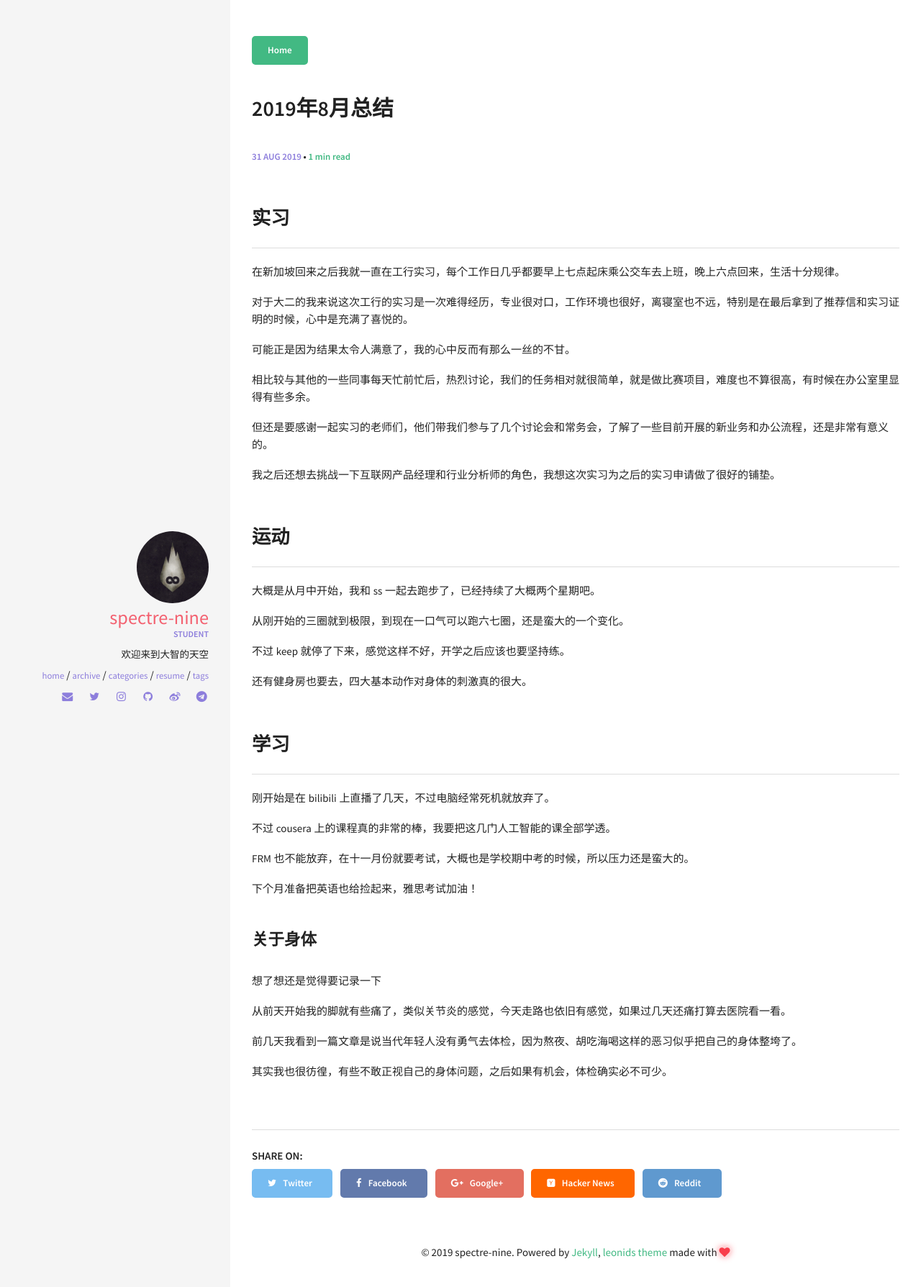
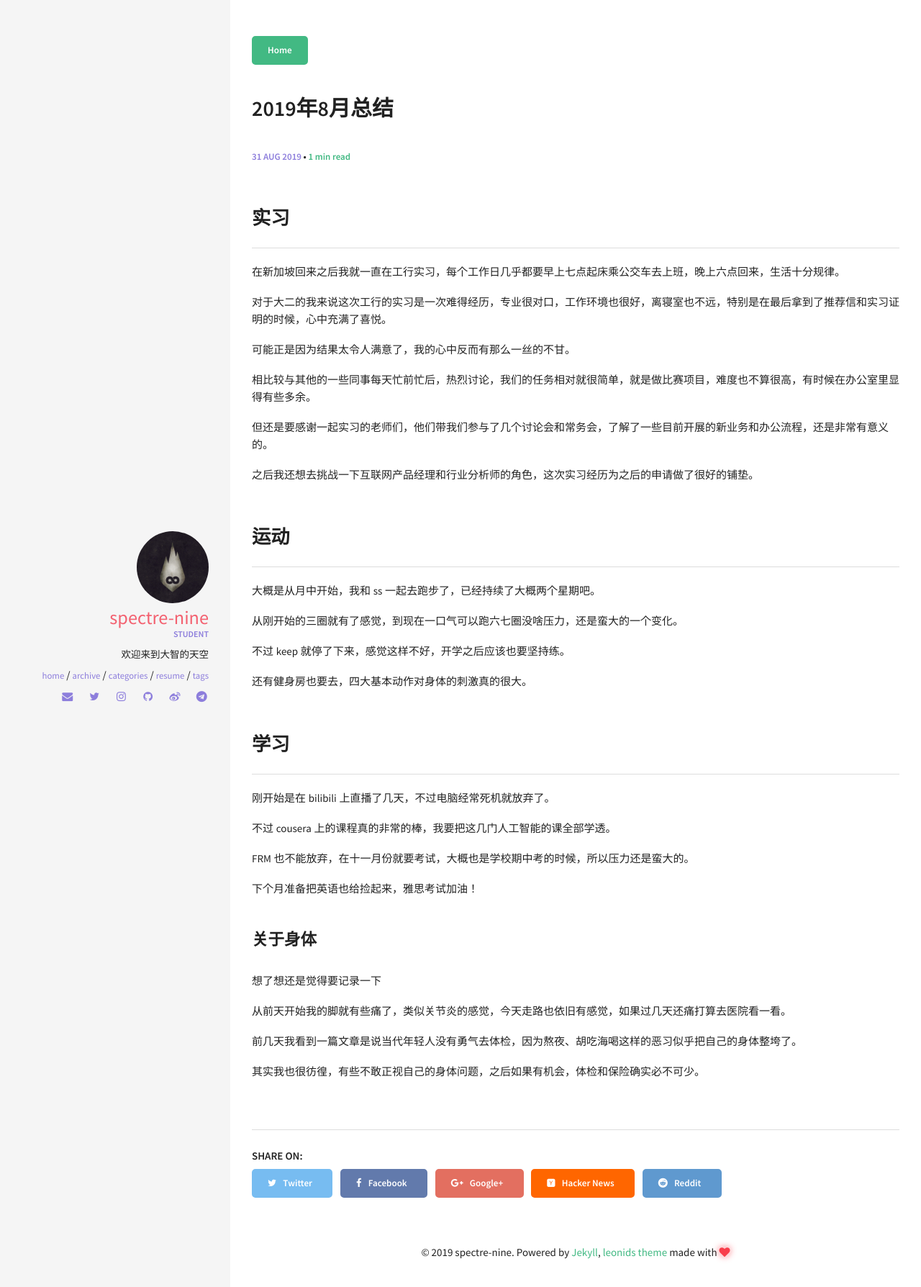
Before and after one commit to Nickszy/nickszy.github.io, a Jekyll site: the page built from _posts/2019-08-31-August.md, in a window 1280 px wide. Shown: the top 1788 px of the page at 72% size. Built offline with Jekyll 4.4.1, drawn with Linux system fonts in a browser that asks for light colours; comment, search, counter and statistics services are not loaded.

Commit message:
Update 2019-08-31-August.md

```diff
--- a/_posts/2019-08-31-August.md
+++ b/_posts/2019-08-31-August.md
@@ -14,7 +14,7 @@ comments: true
 
 在新加坡回来之后我就一直在工行实习，每个工作日几乎都要早上七点起床乘公交车去上班，晚上六点回来，生活十分规律。
 
-对于大二的我来说这次工行的实习是一次难得经历，专业很对口，工作环境也很好，离寝室也不远，特别是在最后拿到了推荐信和实习证明的时候，心中是充满了喜悦的。
+对于大二的我来说这次工行的实习是一次难得经历，专业很对口，工作环境也很好，离寝室也不远，特别是在最后拿到了推荐信和实习证明的时候，心中充满了喜悦。
 
 可能正是因为结果太令人满意了，我的心中反而有那么一丝的不甘。
 
@@ -22,13 +22,13 @@ comments: true
 
 但还是要感谢一起实习的老师们，他们带我们参与了几个讨论会和常务会，了解了一些目前开展的新业务和办公流程，还是非常有意义的。
 
-我之后还想去挑战一下互联网产品经理和行业分析师的角色，我想这次实习为之后的实习申请做了很好的铺垫。
+之后我还想去挑战一下互联网产品经理和行业分析师的角色，这次实习经历为之后的申请做了很好的铺垫。
 
 ## 运动
 
 大概是从月中开始，我和 ss 一起去跑步了，已经持续了大概两个星期吧。
 
-从刚开始的三圈就到极限，到现在一口气可以跑六七圈，还是蛮大的一个变化。
+从刚开始的三圈就有了感觉，到现在一口气可以跑六七圈没啥压力，还是蛮大的一个变化。
 
 不过 keep 就停了下来，感觉这样不好，开学之后应该也要坚持练。
 
@@ -52,4 +52,4 @@ FRM 也不能放弃，在十一月份就要考试，大概也是学校期中考
 
 前几天我看到一篇文章是说当代年轻人没有勇气去体检，因为熬夜、胡吃海喝这样的恶习似乎把自己的身体整垮了。
 
-其实我也很彷徨，有些不敢正视自己的身体问题，之后如果有机会，体检确实必不可少。
+其实我也很彷徨，有些不敢正视自己的身体问题，之后如果有机会，体检和保险确实必不可少。
```
